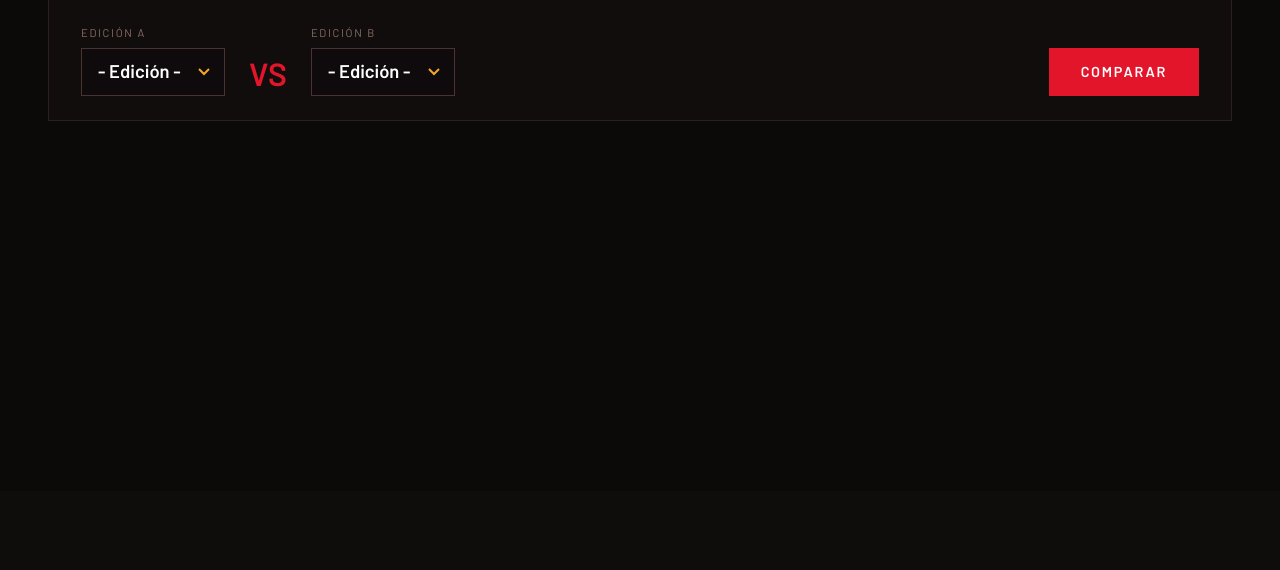
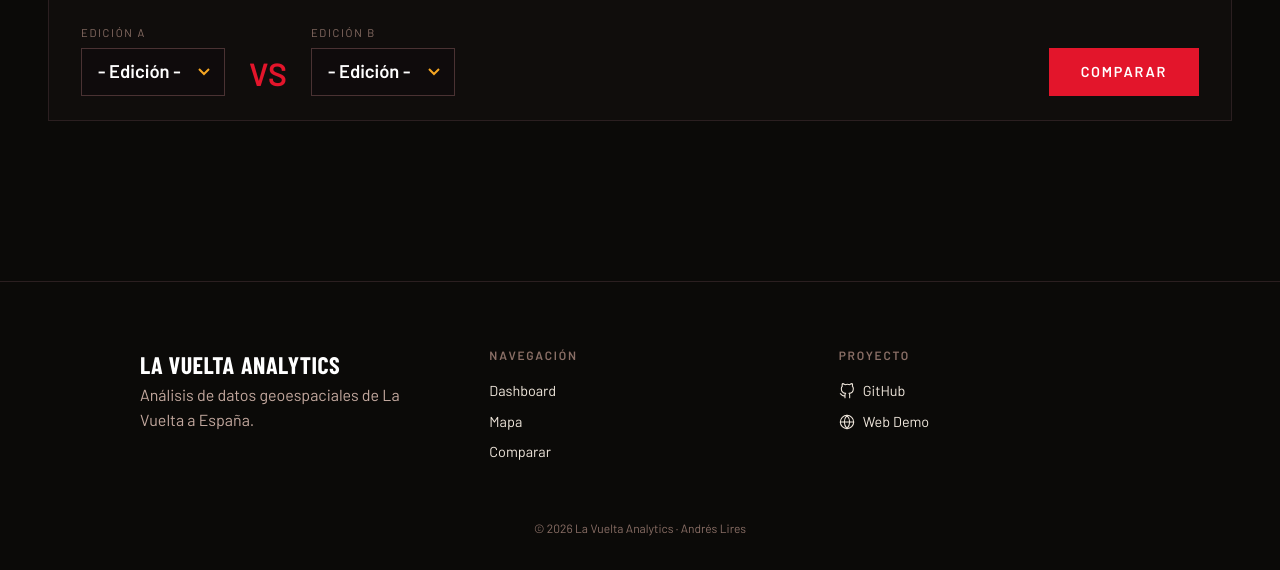
Before and after one commit to andreslires/lavuelta-analytics, a Django app: page /comparar/ in a window 1280 px wide. Shown: the part 309-879 px from the top of the page. Before the commit the page ends 430 px from the top, so only its background shows below. Run offline with Django 5.2, Linux system fonts and the light colour scheme; data that the repository does not hold is empty; some libraries are stand-ins or nearby versions; some web fonts are replaced.

Commit message:
Footer y Actualización Web Estática

```diff
--- a/analytics/management/commands/export_static.py
+++ b/analytics/management/commands/export_static.py
@@ -134,9 +134,9 @@ class Command(BaseCommand):
             ('/ayuda/', ['ayuda/index.html']),
             # El mapa se genera una sola vez y se guarda en dos sitios:
             # /mapa-general/ y /mapa-general/etapas/.
-            ('/mapa-general/?tab=etapas',
-             ['mapa-general/index.html', 'mapa-general/etapas/index.html']),
-            ('/mapa-general/?tab=provincias', ['mapa-general/provincias/index.html']),
+            ('/mapa-general/', ['mapa-general/index.html']),
+            ('/mapa-general/etapas/', ['mapa-general/etapas/index.html']),
+            ('/mapa-general/provincias/', ['mapa-general/provincias/index.html']),
         ]
 
         ediciones = Edicion.objects.order_by('year')
--- a/analytics/static/analytics/css/base.css
+++ b/analytics/static/analytics/css/base.css
@@ -260,3 +260,44 @@ h1, h2, h3, .display {
   .logo-title em { display: none; }
   .logo-title { margin-right: 0; }
 }
+/* ---------- Footer ---------- */
+.site-footer {
+  border-top: 1px solid var(--border);
+  padding: 4rem 2rem 2rem;
+  margin-top: 5rem;
+  background: #0b0a08; /* Oscuro profundo */
+  color: var(--text-dim);
+  font-family: 'Barlow', sans-serif;
+}
+.footer-inner {
+  display: grid;
+  grid-template-columns: repeat(auto-fit, minmax(200px, 1fr));
+  gap: 3rem;
+  max-width: 1000px;
+  margin: 0 auto;
+}
+.footer-col h4 {
+  font-size: 0.75rem;
+  text-transform: uppercase;
+  letter-spacing: 0.15em;
+  color: var(--text-faint);
+  margin-bottom: 1rem;
+}
+.footer-col ul { list-style: none; padding: 0; }
+.footer-col li { margin-bottom: 0.5rem; }
+.footer-col a {
+  color: var(--text);
+  text-decoration: none;
+  font-size: 0.9rem;
+  display: flex;
+  align-items: center;
+  gap: 0.5rem;
+}
+.footer-col a:hover { color: var(--accent); }
+.footer-col a svg { width: 1rem; height: 1rem; }
+.footer-bottom {
+  text-align: center;
+  margin-top: 3rem;
+  font-size: 0.75rem;
+  color: var(--text-faint);
+}
--- a/analytics/templates/analytics/base.html
+++ b/analytics/templates/analytics/base.html
@@ -49,6 +49,44 @@
     <main class="main-container">
         {% block content %}{% endblock %}
     </main>
+
+    <footer class="site-footer">
+        <div class="footer-inner">
+            <div class="footer-col brand">
+                <span class="logo-title">La&nbsp;Vuelta<em>Analytics</em></span>
+                <p>Análisis de datos geoespaciales de La Vuelta a España.</p>
+            </div>
+            <div class="footer-col nav">
+                <h4>Navegación</h4>
+                <ul>
+                    <li><a href="/">Dashboard</a></li>
+                    <li><a href="{% url 'mapa_general' %}">Mapa</a></li>
+                    {% if not static_export %}<li><a href="{% url 'comparar' %}">Comparar</a></li>{% endif %}
+                </ul>
+            </div>
+            <div class="footer-col contact">
+                <h4>Proyecto</h4>
+                <ul>
+                    <li>
+                        <a href="https://github.com/andreslires/lavuelta-analytics" target="_blank">
+                            <svg class="ico" viewBox="0 0 24 24" fill="none" stroke="currentColor" stroke-width="2"><path d="M9 19c-5 1.5-5-2.5-7-3m14 6v-3.87a3.37 3.37 0 0 0-.94-2.61c3.14-.35 6.44-1.54 6.44-7A5.44 5.44 0 0 0 20 4.77 5.07 5.07 0 0 0 19.91 1S18.73.65 16 2.48a13.38 13.38 0 0 0-7 0C6.27.65 5.09 1 5.09 1A5.07 5.07 0 0 0 5 4.77a5.44 5.44 0 0 0-1.5 3.78c0 5.42 3.3 6.61 6.44 7A3.37 3.37 0 0 0 9 18.13V22"/></svg>
+                            GitHub
+                        </a>
+                    </li>
+                    <li>
+                        <a href="https://andreslires.github.io/lavuelta-analytics-web/" target="_blank">
+                            <svg class="ico" viewBox="0 0 24 24" fill="none" stroke="currentColor" stroke-width="2"><circle cx="12" cy="12" r="10"/><line x1="2" y1="12" x2="22" y2="12"/><path d="M12 2a15.3 15.3 0 0 1 4 10 15.3 15.3 0 0 1-4 10 15.3 15.3 0 0 1-4-10 15.3 15.3 0 0 1 4-10z"/></svg>
+                            Web Demo
+                        </a>
+                    </li>
+                </ul>
+            </div>
+        </div>
+        <div class="footer-bottom">
+            &copy; 2026 La Vuelta Analytics · Andrés Lires
+        </div>
+    </footer>
+
     <div class="page-loader" id="page-loader" role="status" aria-live="polite" aria-label="Cargando">
         <div class="page-loader__brand">
             <span class="page-loader__logo">La&nbsp;Vuelta<em>Analytics</em></span>
--- a/analytics/templates/analytics/comparador.html
+++ b/analytics/templates/analytics/comparador.html
@@ -331,6 +331,7 @@
 {% endblock %}
 
 {% block extra_js %}
+{% if not static_export %}
 <script>
 (function(){
     // --- Selector en cascada de etapas: año → etapas de ese año ---
@@ -488,4 +489,5 @@
     });
 })();
 </script>
+{% endif %}
 {% endblock %}
--- a/analytics/templates/analytics/mapa_general.html
+++ b/analytics/templates/analytics/mapa_general.html
@@ -14,8 +14,8 @@
 
 <!-- ---------- Tabs ---------- -->
 <div class="map-tabs" role="tablist">
-    <a class="map-tab {% if tab == 'etapas' %}is-active{% endif %}" href="{% if static_export %}{% url 'mapa_general' %}etapas/{% else %}{% url 'mapa_general' %}?tab=etapas{% endif %}" role="tab">Etapas</a>
-    <a class="map-tab {% if tab == 'provincias' %}is-active{% endif %}" href="{% if static_export %}{% url 'mapa_general' %}provincias/{% else %}{% url 'mapa_general' %}?tab=provincias{% endif %}" role="tab">Provincias</a>
+    <a class="map-tab {% if tab == 'etapas' %}is-active{% endif %}" href="{% url 'mapa_general_etapas' %}" role="tab">Etapas</a>
+    <a class="map-tab {% if tab == 'provincias' %}is-active{% endif %}" href="{% url 'mapa_general_provincias' %}" role="tab">Provincias</a>
 </div>
 
 {% if not tab %}
--- a/analytics/urls.py
+++ b/analytics/urls.py
@@ -7,6 +7,8 @@ urlpatterns = [
     path('charts/', views.dashboard_charts, name='dashboard_charts'),
     path('map-preview/', views.dashboard_map_preview, name='dashboard_map_preview'),
     path('mapa-general/', views.mapa_general, name='mapa_general'),
+    path('mapa-general/etapas/', views.mapa_general, name='mapa_general_etapas'),
+    path('mapa-general/provincias/', views.mapa_general, name='mapa_general_provincias'),
     path('edicion/<int:year>/', views.edicion_detalle, name='edicion_detalle'),
     path('etapa/<int:year>/<int:numero>/', views.etapa_detalle, name='etapa_detalle'),
     path('comparar/', views.comparar, name='comparar'),
--- a/analytics/views.py
+++ b/analytics/views.py
@@ -501,7 +501,14 @@ def _mapa_plot_sin_gpx(etapa):
 
 
 def mapa_general(request):
+    # Detectar pestaña por URL friendly o por parámetro
     tab = request.GET.get('tab')
+    if not tab:
+        if request.resolver_match.url_name == 'mapa_general_etapas':
+            tab = 'etapas'
+        elif request.resolver_match.url_name == 'mapa_general_provincias':
+            tab = 'provincias'
+
     if tab not in ('etapas', 'provincias'):
         tab = None
     map_html = _mapa_html_cached('mapa_etapas_html', build_mapa_general)
@@ -681,6 +688,8 @@ def comparar(request):
     tab = request.GET.get('tab')
     if tab not in ('ediciones', 'perfiles', 'zonas'):
         tab = None
+    if comparar_ok and not tab:
+        tab = 'ediciones'
     perfiles = {
         'perfil_e1': None,
         'perfil_e2': None,
```
